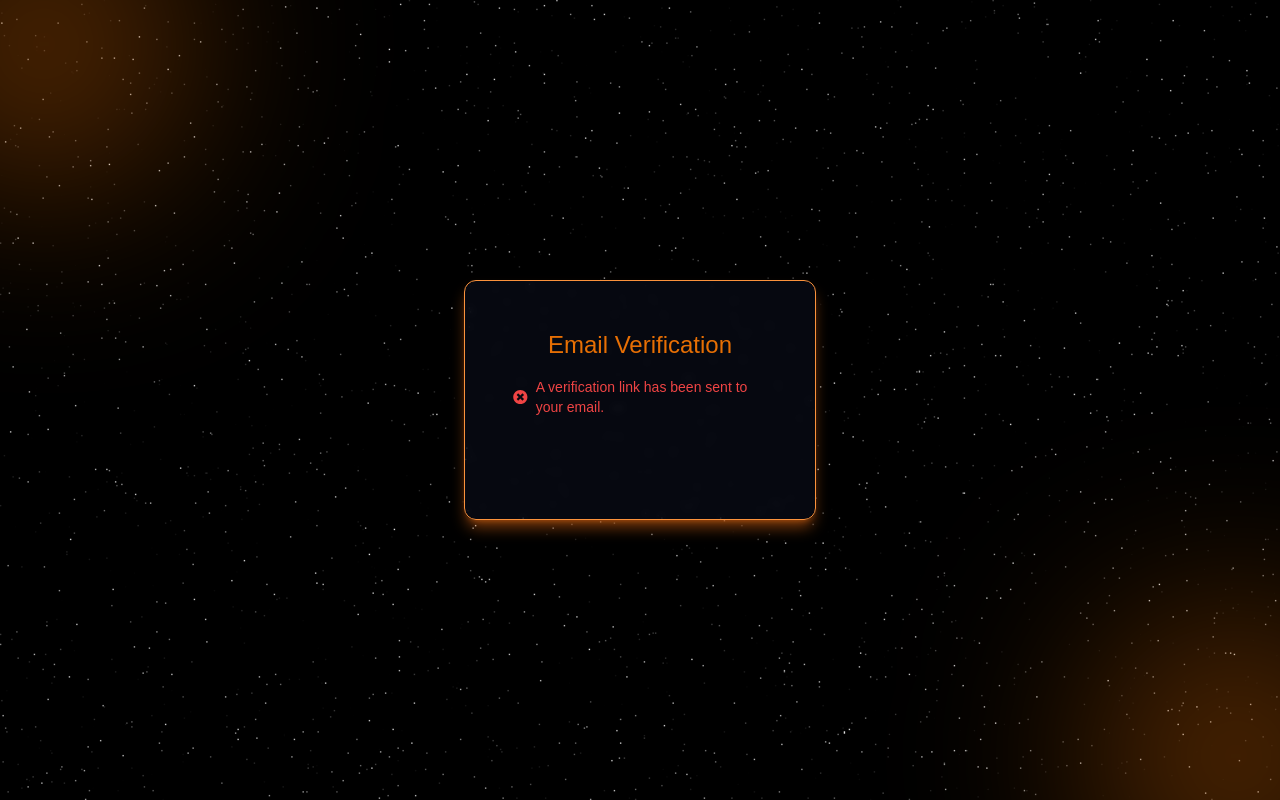
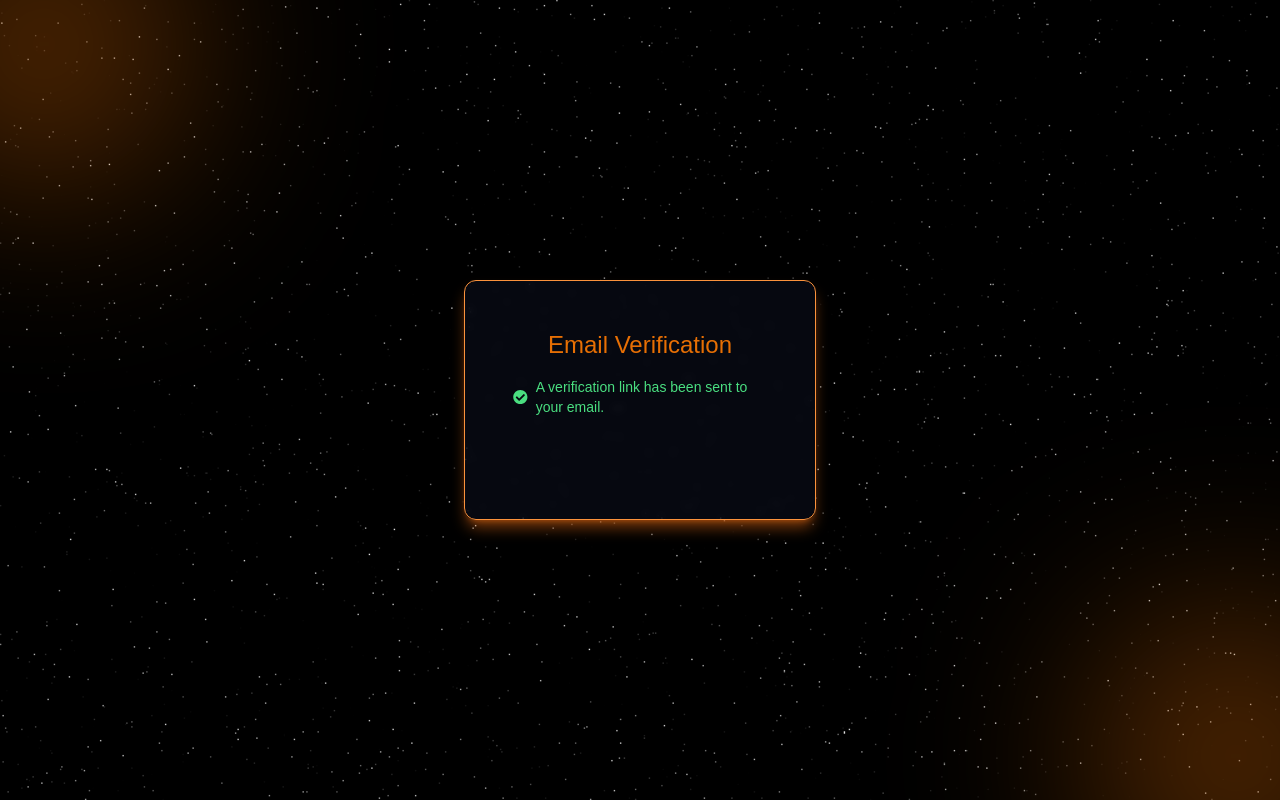
Before and after one commit to MLSAKIIT/weave-frontend, a Next.js app: page /verification in a window 1280 px wide. Built offline with nearby package versions, Linux system fonts and the light colour scheme.

Commit message:
small fixes for login and verification page

```diff
--- a/src/app/login/page.tsx
+++ b/src/app/login/page.tsx
@@ -37,8 +37,8 @@ export default function Login() {
     <div className="relative flex items-center justify-center min-h-screen overflow-hidden star-background bg-black">
 
       {/* Blurred Background Elements */}
-      <div className="absolute top-[-100px] left-[-100px] w-72 h-72 bg-[hsla(28,97%,46%,0.4)] rounded-full blur-[100px] hidden sm:block" />
-      <div className="absolute bottom-[-100px] right-[-100px] w-72 h-72 bg-[hsla(28,97%,46%,0.4)] rounded-full blur-[100px] hidden sm:block" />
+      <div className="absolute top-[-100px] left-[-100px] w-72 h-72 bg-[hsla(28,97%,46%,0.4)] rounded-full blur-[100px] " />
+      <div className="absolute bottom-[-100px] right-[-100px] w-72 h-72 bg-[hsla(28,97%,46%,0.4)] rounded-full blur-[100px] " />
 
       {/* Login Container */}
       <div className="bg-[hsla(229,41%,11%,0.4)] backdrop-blur-sm shadow-lg flex flex-col items-center py-12 px-8 w-96 rounded-2xl">
--- a/src/app/verification/page.tsx
+++ b/src/app/verification/page.tsx
@@ -56,15 +56,14 @@ const VerificationPage = () => {
           </div>
         ) : (
           <div className="flex items-center gap-2 text-sm">
-            {status === "success" ? (
+            {status === "success" || status === "pending" ? (
               <FaCheckCircle className="text-green-400" size={18} />
             ) : (
               <FaTimesCircle className="text-red-500" size={18} />
             )}
-            <p className={status === "success" ? "text-green-400" : "text-red-500"}>{message}</p>
+            <p className={status === "success" || status === "pending" ? "text-green-400" : "text-red-500"}>{message}</p>
           </div>
         )}
-
         {status === "success" && (
           <a href="/login" className="mt-4 text-[#E76F04] hover:underline">
             Go to Login
```
